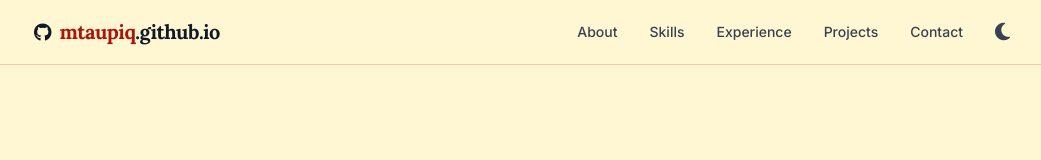
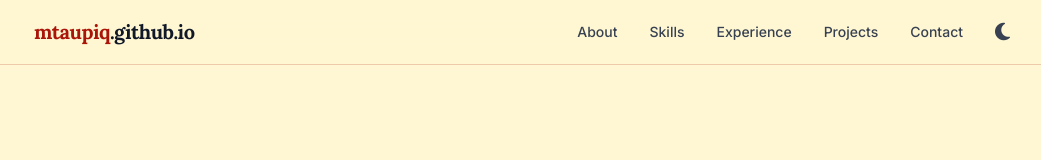
Before and after one commit to mtaupiq/mtaupiq.github.io, a plain HTML site: page index.html in a window 1280 px wide. Shown: the top 160 px of the page, without its empty margins (118-1159 px from the left). Drawn offline with nearby package versions, Linux system fonts and the light colour scheme.

Commit message:
Remove GitHub link from navbar
Removed GitHub link from the navbar.

```diff
--- a/index.html
+++ b/index.html
@@ -49,9 +49,6 @@
     <nav class="sticky top-0 z-50 bg-brandYellow/80 dark:bg-gray-950/80 backdrop-blur-md border-b border-brandRed/20 dark:border-gray-800 transition-colors duration-300">
       <div class="max-w-5xl mx-auto px-6 h-16 flex items-center justify-between">
         <div class="flex items-center space-x-2">
-          <a href="https://github.com/mtaupiq" target="_blank" class="hover:text-brandRed transition">
-            <i class="fa-brands fa-github text-lg"></i>
-          </a>
           <a href="#" class="text-xl font-bold tracking-tight text-brandRed dark:text-brandYellow">mtaupiq<span class="text-gray-900 dark:text-white">.github.io</span></a>
         </div>
 
```
